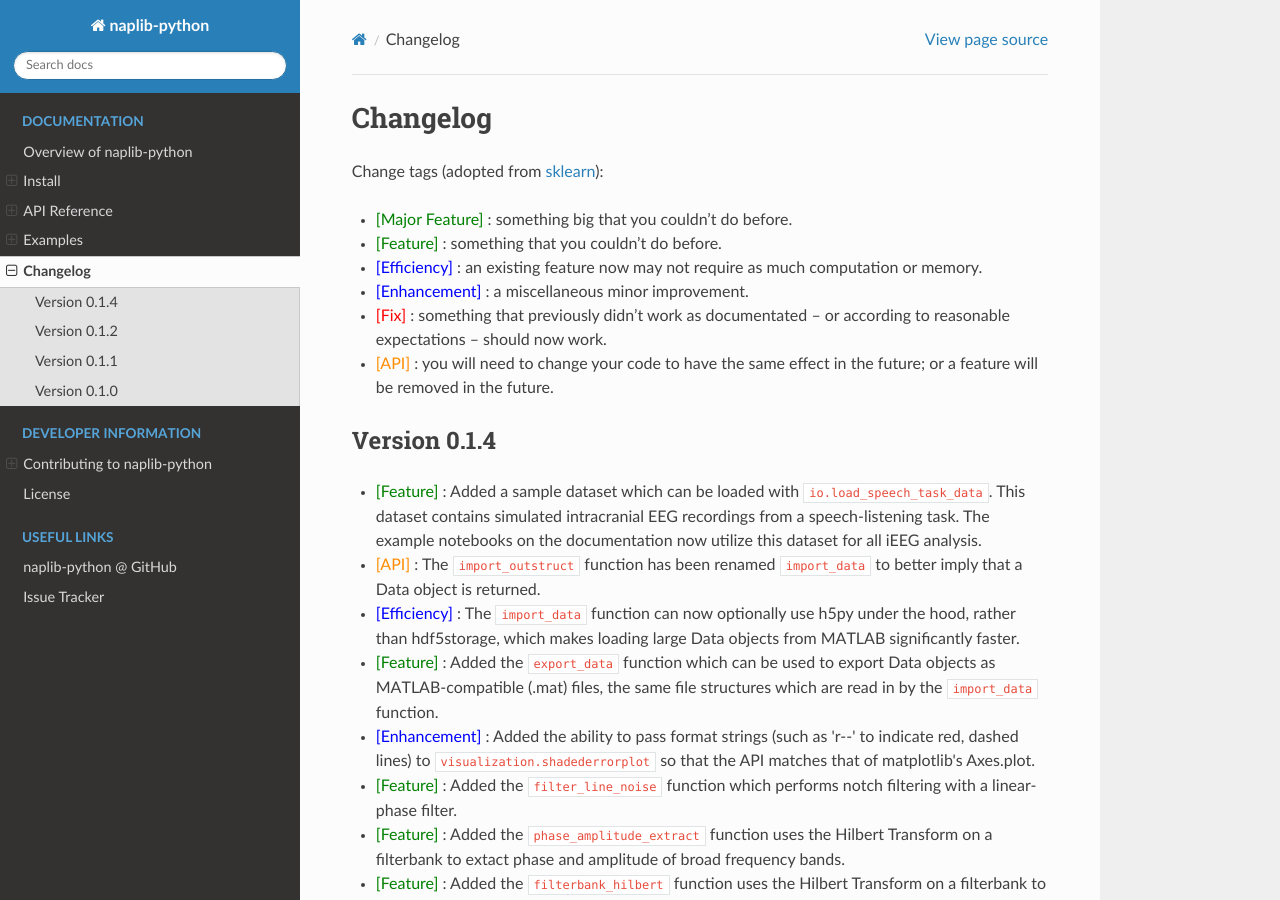
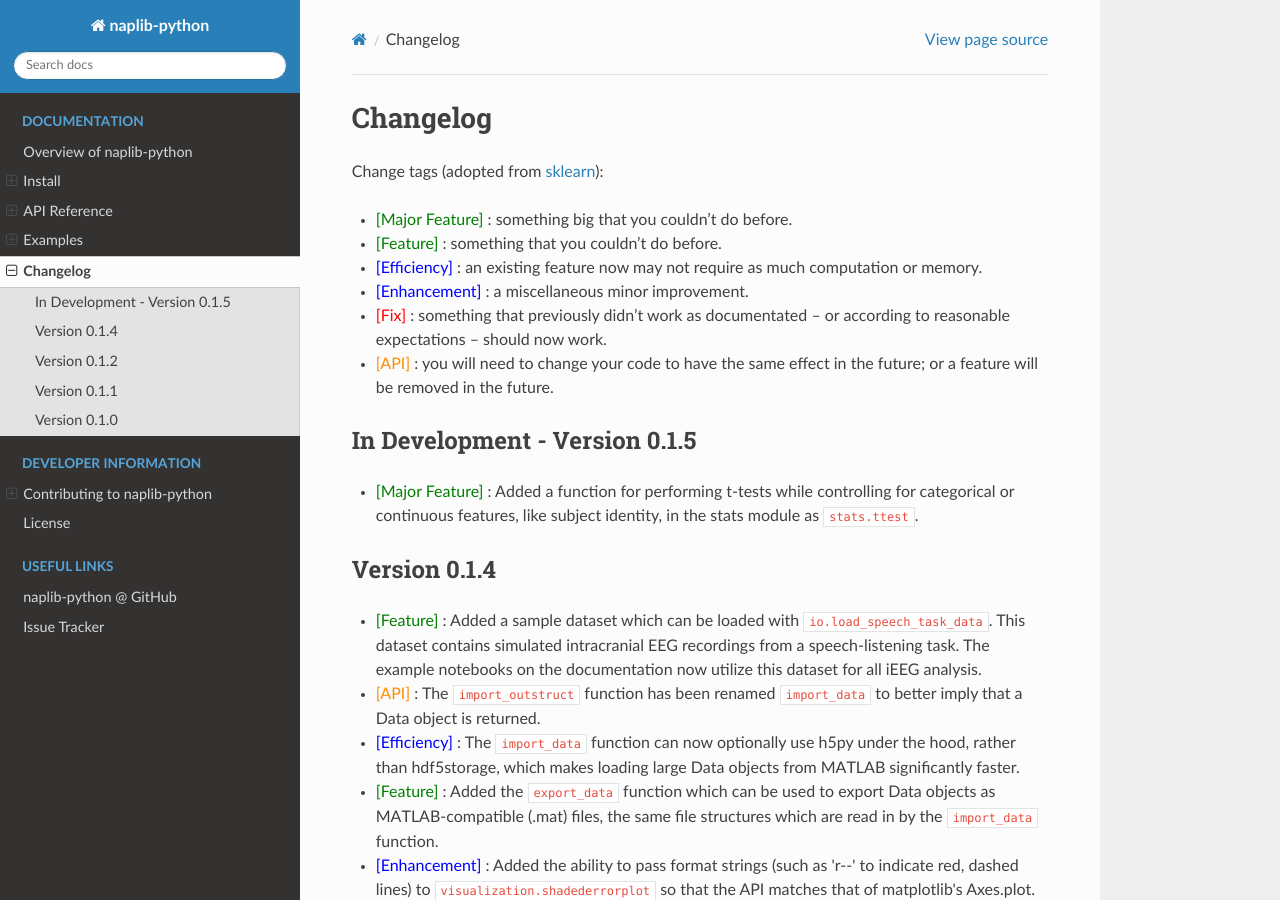
Before and after one commit to naplab/naplib-python, a Sphinx documentation site: the page built from docs/changelog.rst, in a window 1280 px wide and 900 px high. Built offline with Sphinx 7.4.7 and the Read the Docs theme 2.0.0, drawn with Linux system fonts in a browser that asks for light colours; pages that are not in the unit, such as notebooks, are missing from menus.

Commit message:
changelog

```diff
--- a/docs/changelog.rst
+++ b/docs/changelog.rst
@@ -27,6 +27,11 @@ Change tags (adopted from `sklearn <https://scikit-learn.org/stable/whats_new/v0
 - |Fix| : something that previously didn’t work as documentated – or according to reasonable expectations – should now work.
 
 - |API| : you will need to change your code to have the same effect in the future; or a feature will be removed in the future.
+
+In Development - Version 0.1.5
+------------------------------
+
+- |MajorFeature| : Added a function for performing t-tests while controlling for categorical or continuous features, like subject identity, in the stats module as ``stats.ttest``.
 
 Version 0.1.4
 -------------
```
